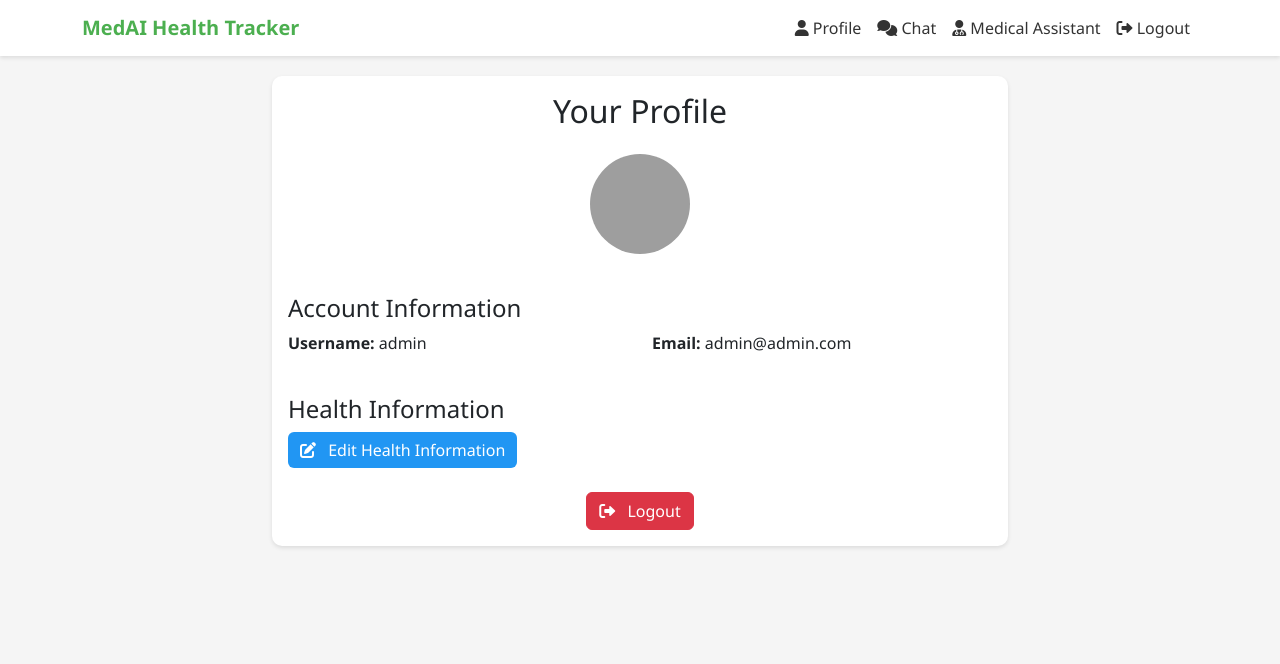
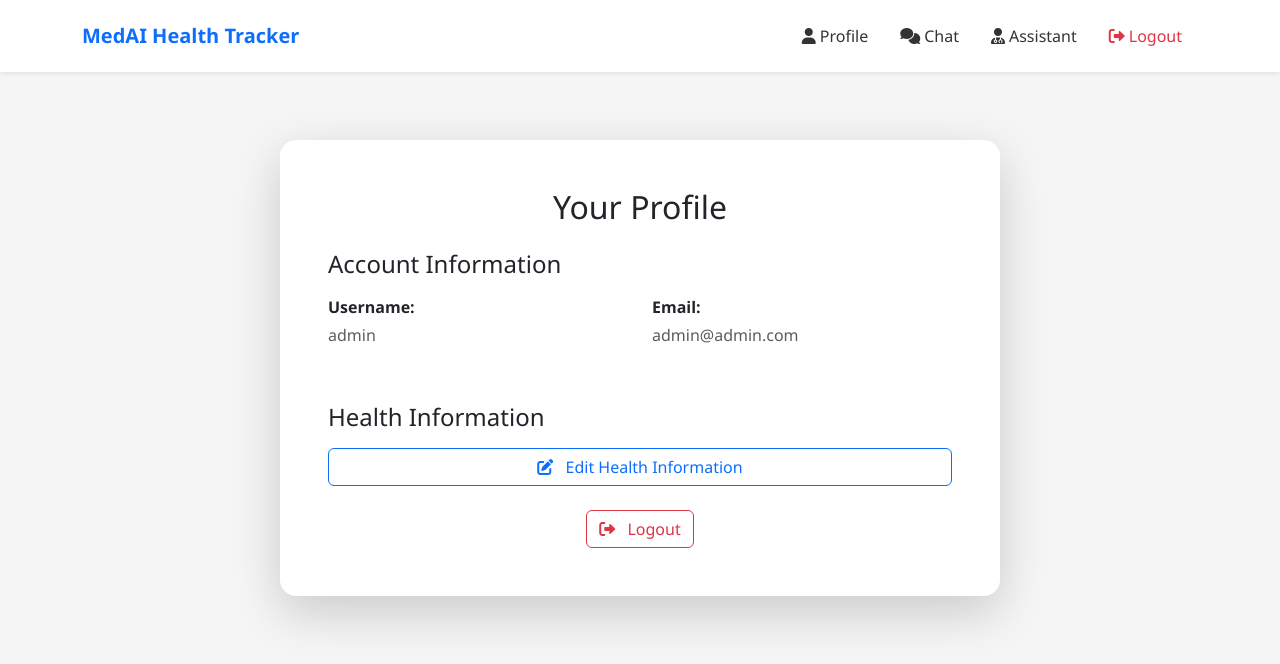
Before and after one commit to Vidyaranya-Gavai-TTPL/MedAi-Health-Tracker, a Django app: page /profile/ in a window 1280 px wide. Shown: the top 664 px of the page. Run offline with Django 5.2, Linux system fonts and the light colour scheme; a user stored in the database is signed in; grey boxes are pictures that could not be loaded.

Commit message:
good shit commit

```diff
--- a/chat/urls.py
+++ b/chat/urls.py
@@ -1,8 +1,11 @@
 from django.urls import path
 from . import views
+from .utils import food_handler
 
 urlpatterns = [
     path('', views.chat, name='chat'),
     path('send/', views.send_message, name='send_message'),
     path('clear/', views.clear_chat, name='clear_chat'),
+    path('food/upload/', food_handler.food_upload_view, name='food_upload'),
+    path('food/list/', food_handler.food_upload_view, name='food_upload'),
 ]
--- a/onboarding/views.py
+++ b/onboarding/views.py
@@ -23,7 +23,7 @@ def onboarding(request):
                 )
 
         messages.success(request, 'Onboarding completed successfully!')
-        return redirect('dashboard')
+        return redirect('medical_assistant')
 
     # Get all questions
     questions = OnboardingQuestion.objects.all().order_by('order')
--- a/templates/base.html
+++ b/templates/base.html
@@ -87,33 +87,34 @@
     {% block extra_css %}{% endblock %}
 </head>
 <body>
-    <nav class="navbar navbar-expand-lg navbar-light">
+    <nav class="navbar navbar-expand-lg navbar-light bg-white shadow-sm py-3">
         <div class="container">
-            <a class="navbar-brand" href="{% url 'profile' %}">MedAI Health Tracker</a>
+            <a class="navbar-brand fw-bold text-primary" href="{% url 'profile' %}">MedAI Health Tracker</a>
             <button class="navbar-toggler" type="button" data-bs-toggle="collapse" data-bs-target="#navbarNav">
                 <span class="navbar-toggler-icon"></span>
             </button>
+
             <div class="collapse navbar-collapse" id="navbarNav">
-                <ul class="navbar-nav ms-auto">
+                <ul class="navbar-nav ms-auto align-items-center">
                     {% if user.is_authenticated %}
-                        <li class="nav-item">
-                            <a class="nav-link" href="{% url 'profile' %}">
-                                <i class="fas fa-user"></i> Profile
+                        <li class="nav-item mx-2">
+                            <a class="nav-link d-flex align-items-center" href="{% url 'profile' %}">
+                                <i class="fas fa-user me-1"></i> Profile
                             </a>
                         </li>
-                        <li class="nav-item">
-                            <a class="nav-link" href="{% url 'chat' %}">
-                                <i class="fas fa-comments"></i> Chat
+                        <li class="nav-item mx-2">
+                            <a class="nav-link d-flex align-items-center" href="{% url 'chat' %}">
+                                <i class="fas fa-comments me-1"></i> Chat
                             </a>
                         </li>
-                        <li class="nav-item">
-                            <a class="nav-link" href="{% url 'medical_assistant' %}">
-                                <i class="fas fa-user-md"></i> Medical Assistant
+                        <li class="nav-item mx-2">
+                            <a class="nav-link d-flex align-items-center" href="{% url 'medical_assistant' %}">
+                                <i class="fas fa-user-md me-1"></i> Assistant
                             </a>
                         </li>
-                        <li class="nav-item">
-                            <a class="nav-link" href="{% url 'logout' %}" onclick="return confirm('Are you sure you want to logout?')">
-                                <i class="fas fa-sign-out-alt"></i> Logout
+                        <li class="nav-item mx-2">
+                            <a class="nav-link d-flex align-items-center text-danger" href="{% url 'logout' %}" onclick="return confirm('Are you sure you want to logout?')">
+                                <i class="fas fa-sign-out-alt me-1"></i> Logout
                             </a>
                         </li>
                     {% endif %}
@@ -121,6 +122,7 @@
             </div>
         </div>
     </nav>
+
 
     <div class="main-content">
         <div class="container">
--- a/templates/users/profile.html
+++ b/templates/users/profile.html
@@ -4,37 +4,39 @@
 {% block title %}Profile - MedAI Health Tracker{% endblock %}
 
 {% block content %}
+<div class="container my-5">
     <div class="row justify-content-center">
-    <div class="col-md-8">
-        <div class="card">
-            <div class="card-body">
+        <div class="col-lg-8 col-md-10">
+            <div class="card shadow-lg border-0 rounded-4">
+                <div class="card-body p-4 p-md-5">
                     <h2 class="card-title text-center mb-4">Your Profile</h2>
 
-                <div class="text-center mb-4">
-                    <img src="{{ user.profile_image.url }}" alt="Profile Image" class="profile-image mb-3">
+                    <!-- Account Info -->
+                    <div class="mb-4">
+                        <h4 class="mb-3">Account Information</h4>
+                        <div class="row">
+                            <div class="col-sm-6 mb-3">
+                                <p class="mb-1"><strong>Username:</strong></p>
+                                <p class="text-muted">{{ user.username }}</p>
                             </div>
-
-                <div class="mb-4">
-                    <h4>Account Information</h4>
-                    <div class="row">
-                        <div class="col-md-6">
-                            <p><strong>Username:</strong> {{ user.username }}</p>
-                        </div>
-                        <div class="col-md-6">
-                            <p><strong>Email:</strong> {{ user.email }}</p>
+                            <div class="col-sm-6 mb-3">
+                                <p class="mb-1"><strong>Email:</strong></p>
+                                <p class="text-muted">{{ user.email }}</p>
                             </div>
                         </div>
                     </div>
 
+                    <!-- Health Info -->
                     <div class="mb-4">
-                    <h4>Health Information</h4>
-                    <a href="{% url 'edit_onboarding' %}" class="btn btn-secondary">
+                        <h4 class="mb-3">Health Information</h4>
+                        <a href="{% url 'edit_onboarding' %}" class="btn btn-outline-primary w-100">
                             <i class="fas fa-edit me-2"></i> Edit Health Information
                         </a>
                     </div>
 
+                    <!-- Logout -->
                     <div class="text-center">
-                    <a href="{% url 'logout' %}" class="btn btn-danger" onclick="return confirm('Are you sure you want to logout?')">
+                        <a href="{% url 'logout' %}" class="btn btn-outline-danger" onclick="return confirm('Are you sure you want to logout?')">
                             <i class="fas fa-sign-out-alt me-2"></i> Logout
                         </a>
                     </div>
@@ -42,4 +44,5 @@
             </div>
         </div>
     </div>
+</div>
 {% endblock %}
--- a/users/views.py
+++ b/users/views.py
@@ -79,19 +79,19 @@ def google_auth_complete(request):
 # Medical questionnaire
 MEDICAL_QUESTIONS = [
     "Can you tell me your age, gender, and general health background?",
-    "Do you have any existing medical conditions or allergies?",
-    "Is there family history of chronic conditions?",
-    "What kind of work do you do?",
-    "How many hours do you work daily?",
-    "What is your typical daily routine?",
-    "How would you rate your sleep quality?",
-    "What kind of physical activity do you do?",
-    "Do you have any current symptoms?",
-    "Have you tried any treatments before?",
-    "What does your usual daily diet look like?",
-    "Do you experience stress or mood swings?",
-    "Do you use any health trackers?",
-    "What are your current health goals?"
+    # "Do you have any existing medical conditions or allergies?",
+    # "Is there family history of chronic conditions?",
+    # "What kind of work do you do?",
+    # "How many hours do you work daily?",
+    # "What is your typical daily routine?",
+    # "How would you rate your sleep quality?",
+    # "What kind of physical activity do you do?",
+    # "Do you have any current symptoms?",
+    # "Have you tried any treatments before?",
+    # "What does your usual daily diet look like?",
+    # "Do you experience stress or mood swings?",
+    # "Do you use any health trackers?",
+    # "What are your current health goals?"
 ]
 
 @method_decorator(login_required, name='dispatch')
@@ -112,15 +112,18 @@ class MedicalAssistantView(View):
         voices = engine.getProperty('voices')
 
         # Find a female voice
-        for voice in voices:
-            if 'female' in voice.name.lower():
-                engine.setProperty('voice', voice.id)
-                break
+        # for voice in voices:
+        #     if 'Punjabi' in voice.name.lower():
+        engine.setProperty('voice', 'Punjabi')
+                # break
+        # for voice in voices:
+        #     print(f"Name: {voice.name}, ID: {voice.id}")
+
 
         # Set voice properties
         engine.setProperty('rate', 150)  # Slightly slower for clarity
         engine.setProperty('volume', 0.9)
-        engine.setProperty('pitch', 1.1)  # Slightly higher pitch for female voice
+        engine.setProperty('pitch', 4)  # Slightly higher pitch for female voice
 
         return engine
 
@@ -225,6 +228,7 @@ class MedicalAssistantView(View):
 
     def _save_conversations(self, request, conversations):
         """Save conversations to session"""
+
         request.session['conversations'] = conversations
         request.session.modified = True
 
```
Also changed, not shown: chat/forms.py (added, +9 -0 lines), chat/models.py (+19 -2 lines), chat/utils/food_handler.py (added, +124 -0 lines), medai_health_tracker/settings.py (+7 -3 lines), templates/users/login.html (+8 -8 lines). Lines whose indentation alone changed are shown as unchanged.
